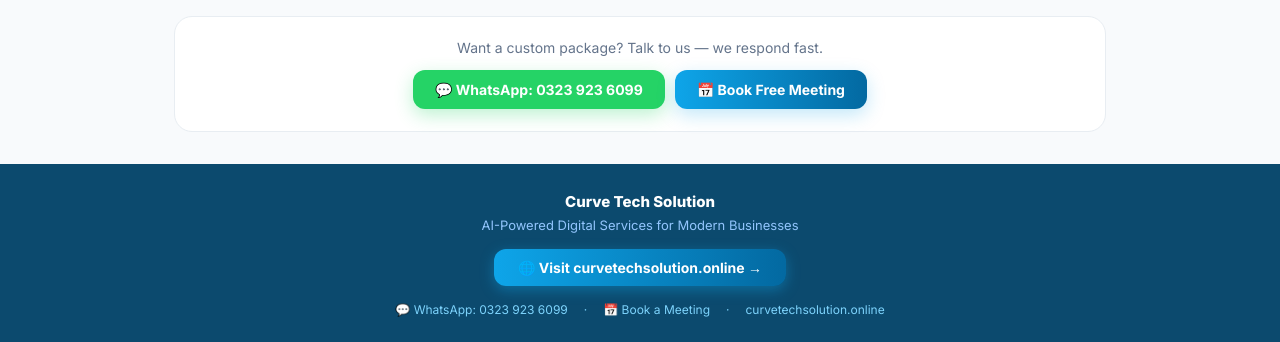
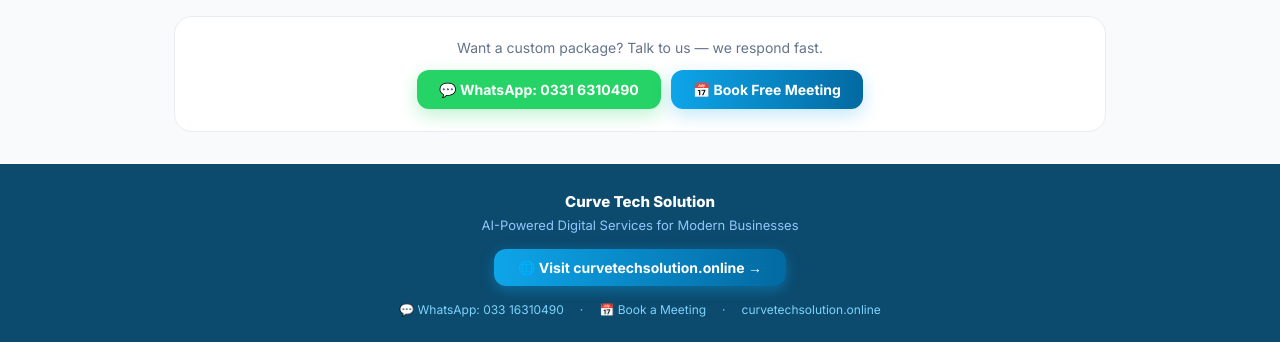
Before and after one commit to curvetechsolution/curve-services, a React (Vite) app: page / in a window 1280 px wide. Shown: the part 915-1257 px from the top of the page. Built offline with nearby package versions, Linux system fonts and the light colour scheme.

Commit message:
Update WhatsApp number in App.tsx

```diff
--- a/src/App.tsx
+++ b/src/App.tsx
@@ -1,7 +1,7 @@
 import { useState, useEffect } from "react";
 
 const CALENDLY = "https://calendly.com/curvetechsolution/book-a-meeting";
-const WA_NO = "923239236099";
+const WA_NO = "923316310490";
 const SITE = "https://curvetechsolution.online";
 const waLink = (msg = "") => `https://wa.me/${WA_NO}${msg ? `?text=${encodeURIComponent(msg)}` : ""}`;
 const fmtPKR = n => `Rs. ${Number(n).toLocaleString()}`;
@@ -568,7 +568,7 @@
           🌐 Visit curvetechsolution.online →
         </a>
         <div className="footer-links">
-          <a href={waLink()} target="_blank" rel="noopener noreferrer">💬 WhatsApp: 0323 923 6099</a>
+          <a href={waLink()} target="_blank" rel="noopener noreferrer">💬 WhatsApp: 033 16310490</a>
           <span>·</span>
           <a href={CALENDLY} target="_blank" rel="noopener noreferrer">📅 Book a Meeting</a>
           <span>·</span>
@@ -726,7 +726,7 @@
             <div className="cta-block">
               <p>Want a custom package? Talk to us — we respond fast.</p>
               <div className="cta-btns">
-                <a href={waLink()} target="_blank" rel="noopener noreferrer" className="cta-btn-wa">💬 WhatsApp: 0323 923 6099</a>
+                <a href={waLink()} target="_blank" rel="noopener noreferrer" className="cta-btn-wa">💬 WhatsApp: 0331 6310490</a>
                 <a href={CALENDLY} target="_blank" rel="noopener noreferrer" className="cta-btn-cal">📅 Book Free Meeting</a>
               </div>
             </div>
```
